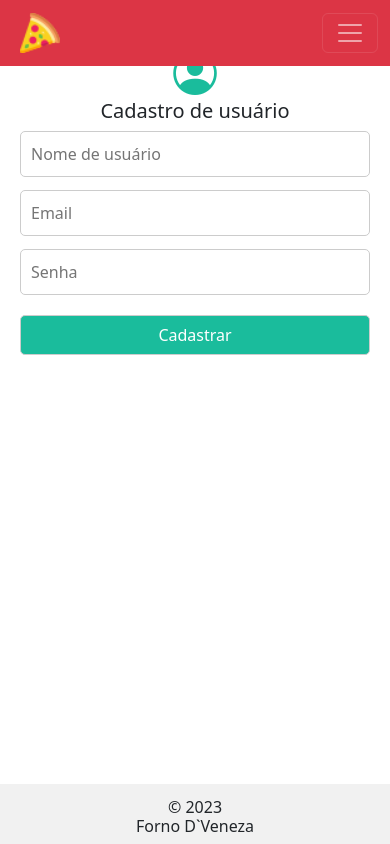
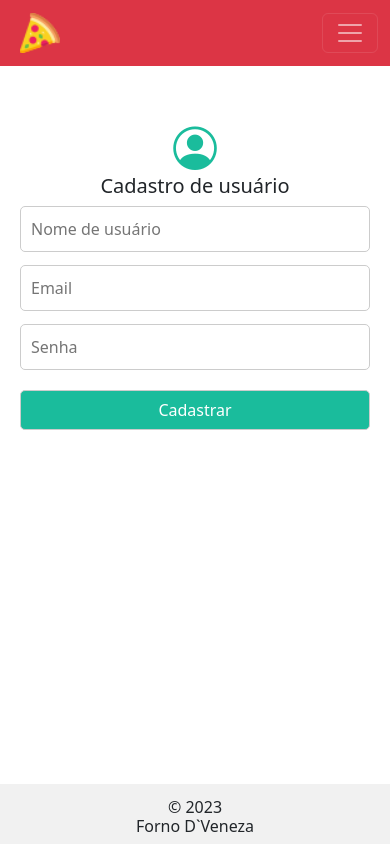
Before and after one commit to PI1-GRP005-DRPTAUBATE/forno_dveneza, a React (Create React App) app in the folder forno_dveneza/frontend/: page /cadastro in a window 390 px wide. Built offline with nearby package versions, Linux system fonts and the light colour scheme.

Commit message:
chore: ajuste responsivo na pagina login e cadastro

```diff
--- a/forno_dveneza/frontend/src/paginas/cadastro/Cadastro.js
+++ b/forno_dveneza/frontend/src/paginas/cadastro/Cadastro.js
@@ -58,7 +58,12 @@ const Cadastro = () => {
       <Header />
       <section>
         <main className="form-cadastro-container">
-          <form onSubmit={handleSubmit}>
+          <form
+            onSubmit={handleSubmit}
+            style={{
+              marginTop: "150px",
+            }}
+          >
             <div className="login-icon">
               <i
                 className="bi bi-person-circle display-1 custom-icon"
--- a/forno_dveneza/frontend/src/paginas/login/Login.js
+++ b/forno_dveneza/frontend/src/paginas/login/Login.js
@@ -130,7 +130,12 @@ const Login = () => {
       <Header />
       <section>
         <main className="form-signin-container">
-          <form onSubmit={handleSubmit}>
+          <form
+            onSubmit={handleSubmit}
+            style={{
+              marginTop: "150px",
+            }}
+          >
             <div className="login-icon">
               <i
                 className="bi bi-person-circle display-1 custom-icon"
```
